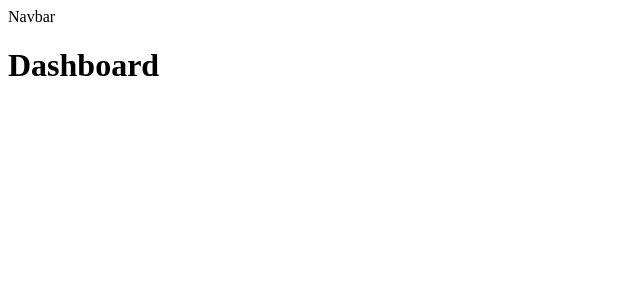
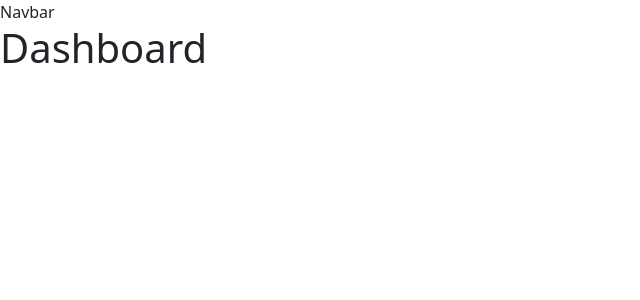
Before and after one commit to gstring33/mdh-true-gift, a Vue app: page / in a window 1280 px wide. Shown: the top 300 px of the page, without its empty margins (0-640 px from the left). Built offline with nearby package versions, Linux system fonts and the light colour scheme.

Commit message:
use sass

```diff
--- a/package.json
+++ b/package.json
@@ -13,6 +13,8 @@
   "dependencies": {
     "bootstrap": "^5.2.0",
     "pinia": "^2.0.16",
+    "sass": "^1.54.3",
+    "sass-loader": "^13.0.2",
     "vue": "^3.2.37",
     "vue-router": "^4.1.2"
   },
--- a/src/App.vue
+++ b/src/App.vue
@@ -5,5 +5,6 @@
 <script setup>
 import { RouterView } from "vue-router";
 </script>
-<style>
+<style lang="scss">
+  @import "~bootstrap/scss/bootstrap";
 </style>
--- a/vite.config.js
+++ b/vite.config.js
@@ -9,6 +9,7 @@ export default defineConfig({
   resolve: {
     alias: {
       "@": fileURLToPath(new URL("./src", import.meta.url)),
+      "~bootstrap": fileURLToPath(new URL("./node_modules/bootstrap", import.meta.url))
     },
   },
 });
```
Also changed, not shown: 1 other file (tests, documents, lock files or other folders).
